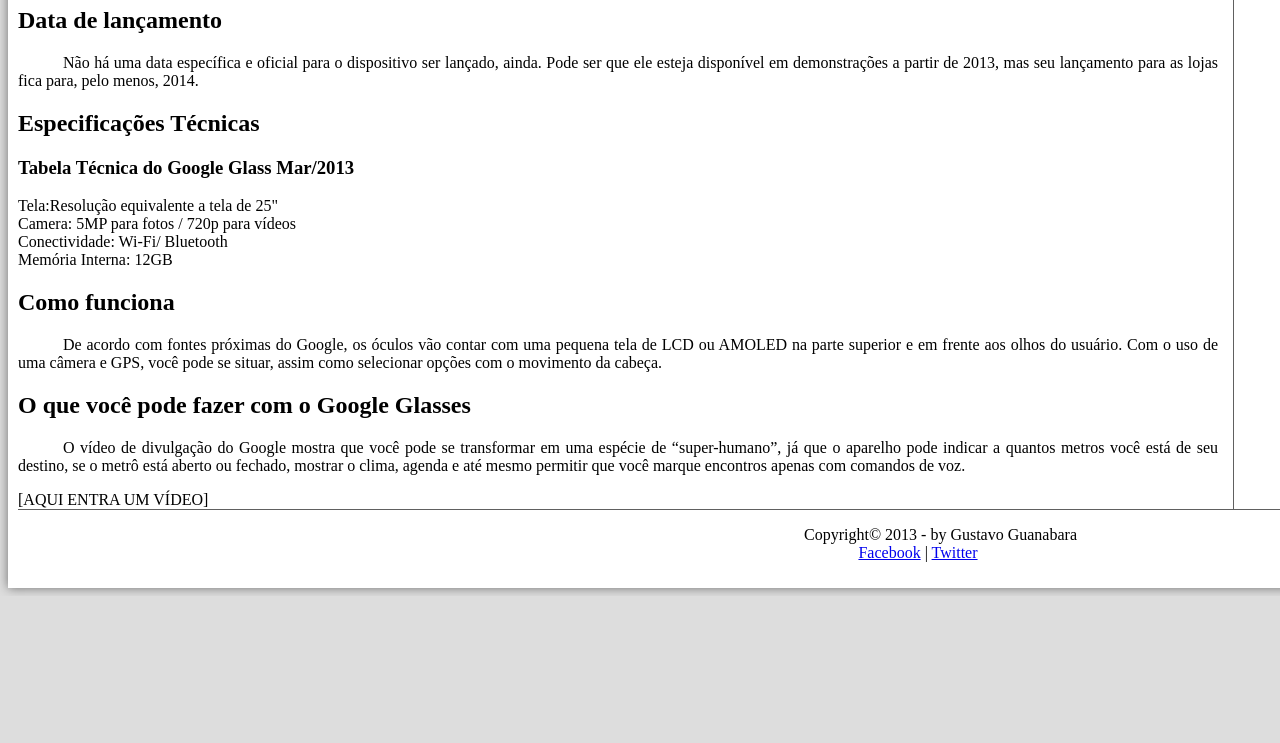
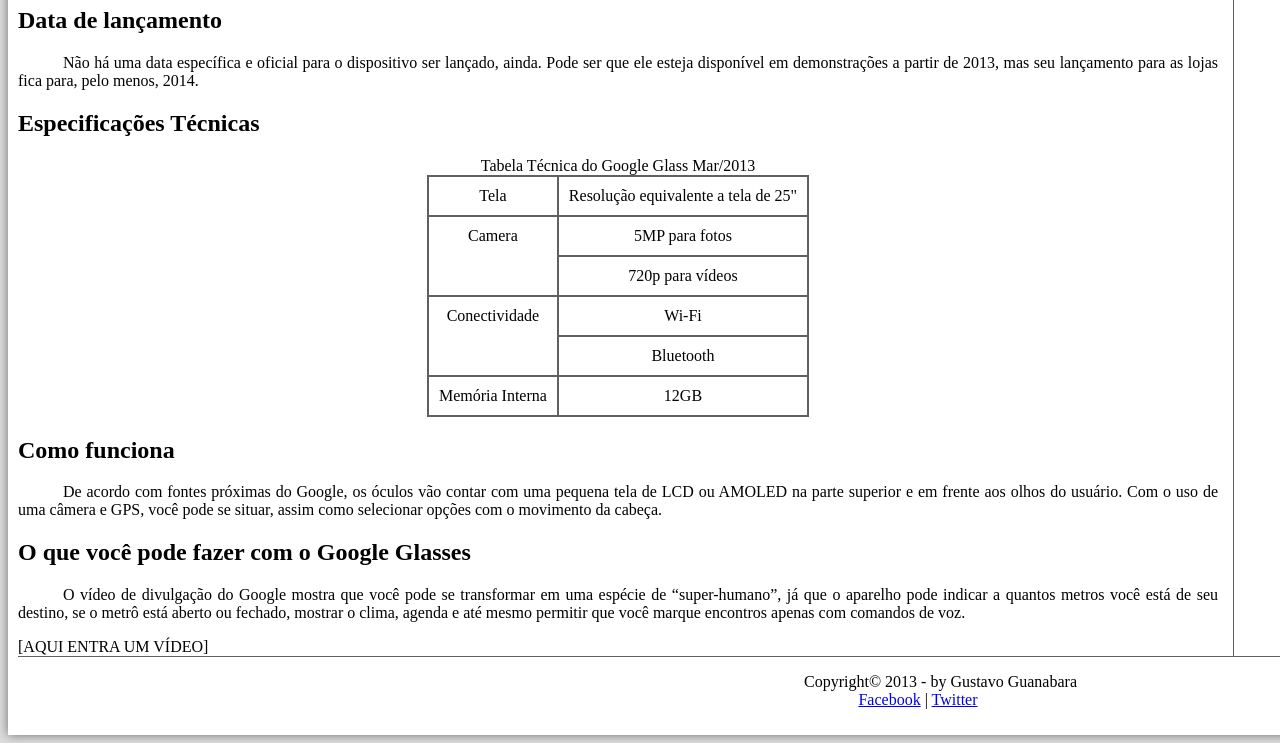
Before and after one commit to AqueleGabrielLa/Site-Curso-em-Video-HTML-CSS-JS, a plain HTML site: page curso-html5-pacote01/projeto-glass-html5/index.html in a window 1280 px wide. Shown: the part 609-1352 px from the top of the page. Before the commit the page ends 1205 px from the top, so only its background shows below. Drawn offline with Linux system fonts and the light colour scheme.

Commit message:
Tabela Adicionada

```diff
--- a/curso-html5-pacote01/projeto-glass-html5/_css/estilo.css
+++ b/curso-html5-pacote01/projeto-glass-html5/_css/estilo.css
@@ -85,6 +85,21 @@ figure.foto-legenda:hover figcaption{
 	opacity: 1;
 }
 
+/* formatação da tabela corpo*/
+
+table#tabelaspec{
+	border: 1px #606060 solid;
+	border-spacing: 0px;
+	margin-left: auto;
+	margin-right: auto;
+}
+table#tabelaspec td{
+	border: 1px solid #606060;
+	padding: 10px;
+	text-align: center;
+	vertical-align: top;
+}
+
 /*Formatação do menu*/
 
 nav#menu {
--- a/curso-html5-pacote01/projeto-glass-html5/index.html
+++ b/curso-html5-pacote01/projeto-glass-html5/index.html
@@ -49,12 +49,16 @@
 <p>Não há uma data específica e oficial para o dispositivo ser lançado, ainda. Pode ser que ele esteja disponível em demonstrações a partir de 2013, mas seu lançamento para as lojas fica para, pelo menos, 2014.</p>
 
 <h1>Especificações Técnicas</h1>
-<h3>Tabela Técnica do Google Glass Mar/2013</h3>
+<table id="tabelaspec">
+<caption>Tabela Técnica do Google Glass Mar/2013</caption>
 
-Tela:Resolução equivalente a tela de 25"</br>
-Camera: 5MP para fotos / 720p para vídeos</br>
-Conectividade: Wi-Fi/ Bluetooth</br>
-Memória Interna: 12GB</br>
+<tr><td>Tela</td> <td>Resolução equivalente a tela de 25"</td></tr>
+<tr><td rowspan="2	">Camera</td> <td>5MP para fotos</td></tr>
+<tr><td>720p para vídeos</td></tr>
+<tr><td rowspan="2">Conectividade</td> <td>Wi-Fi</td></tr>
+<tr><td>Bluetooth</td></tr>
+<tr><td>Memória Interna</td> <td>12GB</td></tr>
+</table>
 
 <h2>Como funciona</h2>
 <p>De acordo com fontes próximas do Google, os óculos vão contar com uma pequena tela de LCD ou AMOLED na parte superior e em frente aos olhos do usuário. Com o uso de uma câmera e GPS, você pode se situar, assim como selecionar opções com o movimento da cabeça.</p>
```
